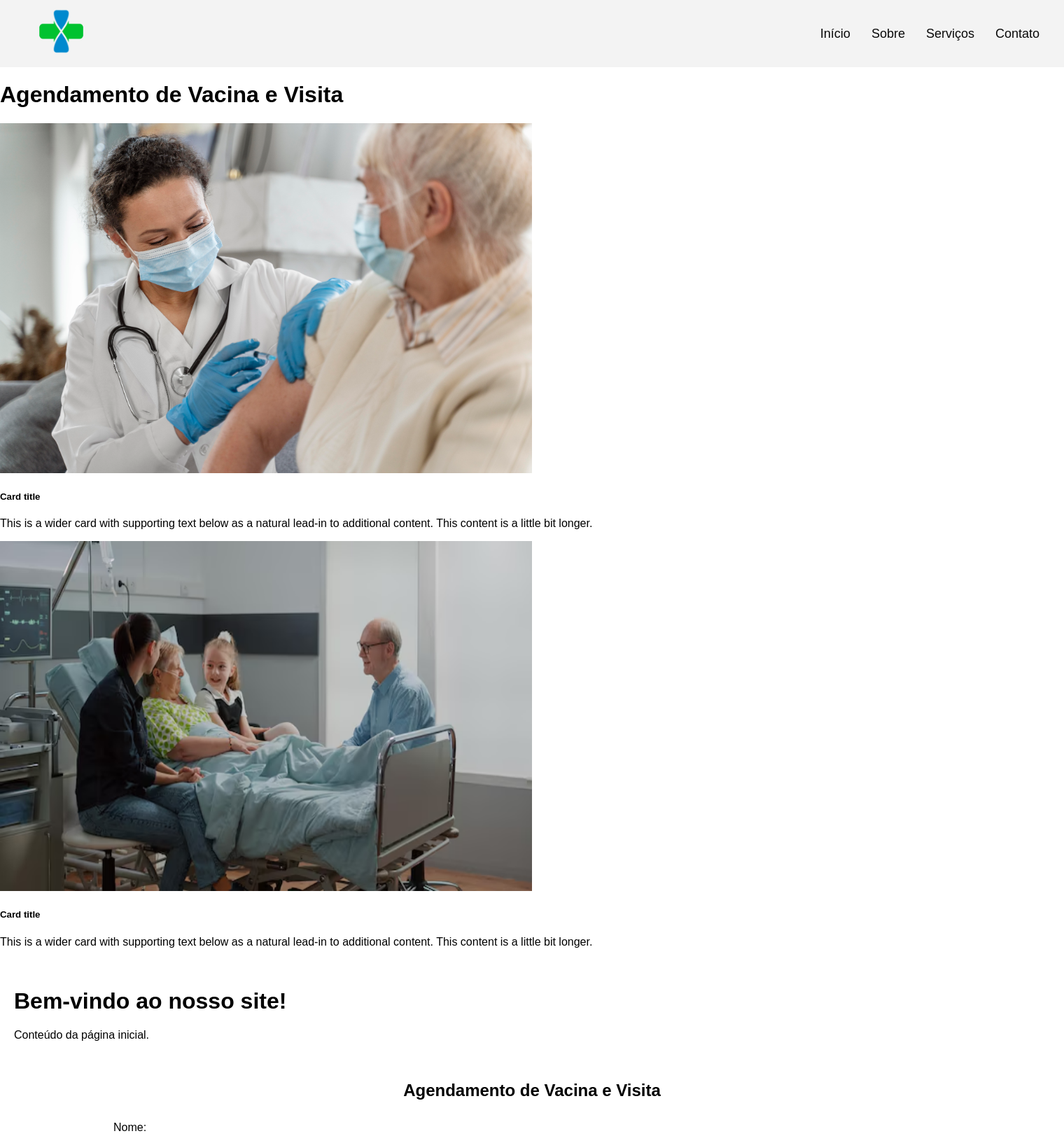
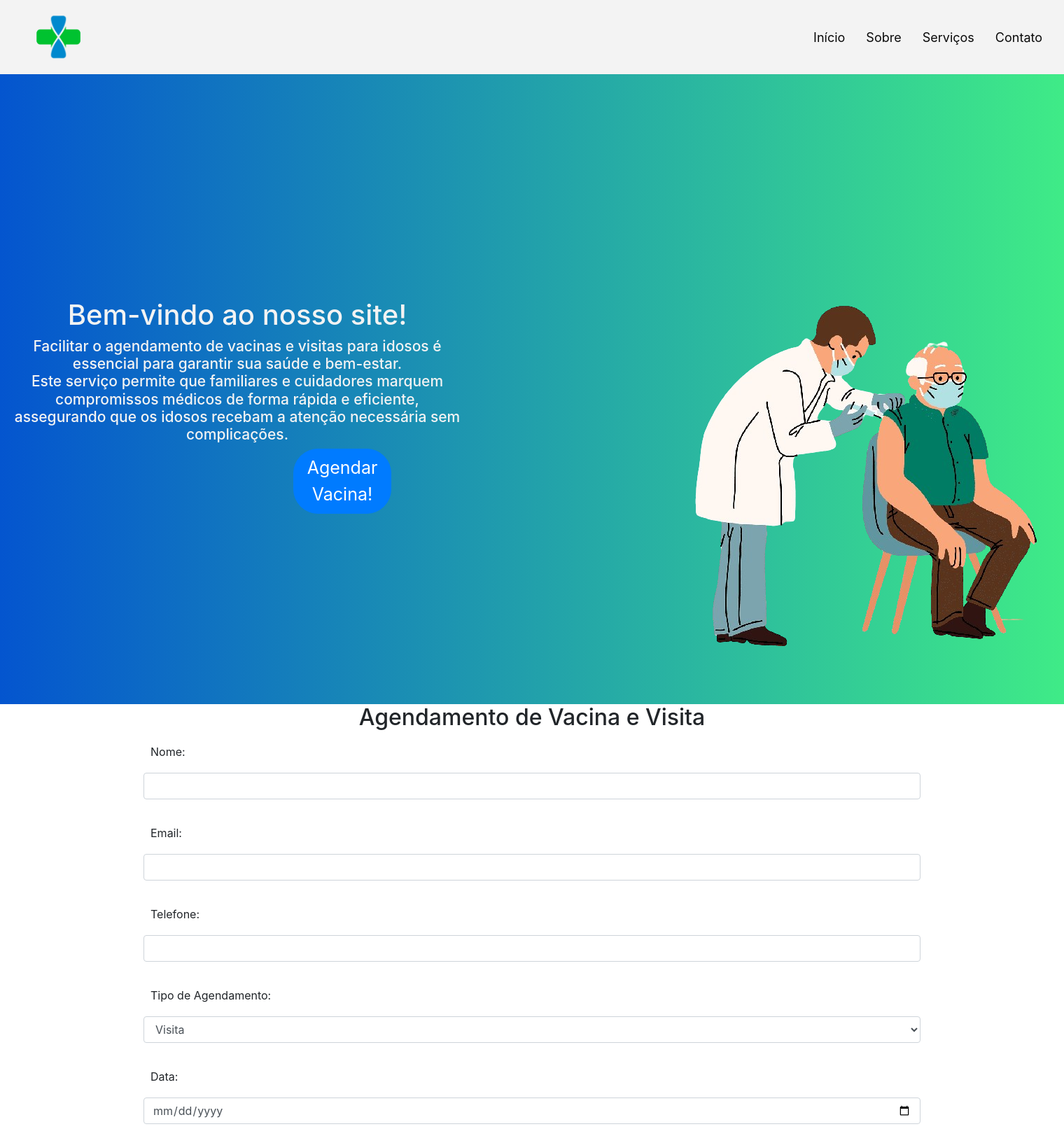
Before and after one commit to ThiagoFelipe01/Hackathon1, a PHP site: page / in a window 1520 px wide. Shown: the top 1633 px of the page at 70% size. Run offline with PHP 8.4, Linux system fonts and the light colour scheme; some libraries are stand-ins or nearby versions.

Commit message:
Atualização do codigo da pagina inicial

```diff
--- a/Php/SaudeCenter/about.php
+++ b/Php/SaudeCenter/about.php
@@ -1,4 +1,4 @@
-<?php include 'navbar.php'; ?>
+<?php include 'templates/navbar.php'; ?>
 
 <div class="content">
     <h1>Sobre Nós</h1>
--- a/Php/SaudeCenter/contact.php
+++ b/Php/SaudeCenter/contact.php
@@ -1,4 +1,4 @@
-<?php include 'navbar.php'; ?>
+<?php include 'templates/navbar.php'; ?>
 <div class="content">
     <h1>Contato</h1>
     <p>Conteúdo da página de contato.</p>
--- a/Php/SaudeCenter/css/style.css
+++ b/Php/SaudeCenter/css/style.css
@@ -90,16 +90,44 @@ nav img {
     align-items: center;
 }
 
-.cardscont {
-    border: black;
-
-
+.containerini {
+    background:linear-gradient(to right, #0455cf, #3feb87);
+    width: 100%;
+    height: 900px;
+    display: flex;
 }
 
-.cardscont img {
-    width: 50%;
-    height: 500px;
+.containerini h1 {
+    margin-top: 300px;
+    color: #f3f3f3;
+    text-align: center;
+    margin-right: 300px;
 }
+
+.containerini h4 {
+    color: #f3f3f3;
+    text-align: center;
+    margin-right: 300px;
+    font-size: 21px;
+}
+
+.containerini a {
+    text-align: center;
+    font-size: 25px;
+    border-radius: 35px;
+    margin-inline: 399px;
+}
+
+.containerimg {
+    float: right;
+    margin-top: 330px;
+    margin-right: 30px;
+}
+
+.container {
+    display: center;
+}
+
 
 @media (max-width: 768px) {
     .navbar .nav-links {
--- a/Php/SaudeCenter/index.php
+++ b/Php/SaudeCenter/index.php
@@ -1,54 +1,57 @@
-<?php include 'navbar.php'; ?>
-<?php include('templates/header.php'); ?>
+<?php include 'templates/navbar.php'; ?>
+<?php include 'templates/header.php'; ?>
 
-<div class="cardscont">
-<div class="row">
-    <div class="col-sm-6 mb-3 sm-0">
-            <img src="imagens/doc.jpg" class="card-img-top" alt="vacina">
-            <div class="card-body">
-                <h5 class="card-title">Card title</h5>
-                <p class="card-text">This is a wider card with supporting text below as a natural lead-in to additional content. This content is a little bit longer.</p>
+<div class="containerini">
+    <div class="content">
+        <h1>Bem-vindo ao nosso site!</h1>
+        <h4>Facilitar o agendamento de vacinas e visitas para idosos é essencial para garantir sua saúde e bem-estar.<br>
+            Este serviço permite que familiares e cuidadores marquem compromissos médicos de forma rápida e
+            eficiente, assegurando que os idosos recebam a atenção necessária sem complicações.</h4>
+        <a class="btn btn-primary btn-lg" href="#" role="button">Agendar Vacina!</a>
     </div>
-    </div>
-    <div class="col-sm-6">
-            <img src="imagens/visita.png" class="card-img-top" alt="vacina">
-            <div class="card-body">
-                <h5 class="card-title">Card title</h5>
-                <p class="card-text">This is a wider card with supporting text below as a natural lead-in to additional content. This content is a little bit longer.</p>
-            </div>
-    </div>
+
+    <div class="containerimg">
+        <img src="imagens/idoso.png" alt="">
     </div>
 </div>
 
-<div class="content">
-    <h1>Bem-vindo ao nosso site!</h1>
-    <p>Conteúdo da página inicial.</p>
-</div>
 <div class="container">
         <h2>Agendamento de Vacina e Visita</h2>
         <form action="agendamento.php" method="post">
+            <div class="form-group">
                 <label for="nome">Nome:</label>
-        <input type="text" id="nome" name="nome" required>
-
+                <input type="text" id="nome" name="nome" class="form-control" required>
+            </div>
+            <div class="form-group">
                 <label for="email">Email:</label>
-        <input type="email" id="email" name="email" required>
-
+                <input type="email" id="email" name="email" class="form-control" required>
+            </div>
+            <div class="form-group">
                 <label for="telefone">Telefone:</label>
-        <input type="text" id="telefone" name="telefone" required>
-
+                <input type="text" id="telefone" name="telefone" class="form-control" required>
+            </div>
+            <div class="form-group">
                 <label for="tipo_agendamento">Tipo de Agendamento:</label>
-        <select id="tipo_agendamento" name="tipo_agendamento" required>
-            <option value="vacina">Vacina</option>
+                <select id="tipo_agendamento" name="tipo_agendamento" class="form-control" required>
                     <option value="visita">Visita</option>
                 </select>
-
+            </div>
+            <div class="form-group">
                 <label for="data_agendamento">Data:</label>
-        <input type="date" id="data_agendamento" name="data_agendamento" required>
-
+                <input type="date" id="data_agendamento" name="data_agendamento" class="form-control" required>
+            </div>
+            <div class="form-group">
                 <label for="horario">Horário:</label>
-        <input type="time" id="horario" name="horario" required>
-
-        <input type="submit" value="Agendar">
+                <input type="time" id="horario" name="horario" class="form-control" required>
+            </div>
+            <button type="submit" class="btn btn-primary">Agendar</button>
         </form>
     </div>
-<?php include('templates/footer.php'); ?>
+</div>
+
+<?php include 'templates/footer.php'; ?>
+
+<!-- Bootstrap JS, Popper.js, and jQuery -->
+<script src="https://code.jquery.com/jquery-3.5.1.slim.min.js"></script>
+<script src="https://cdn.jsdelivr.net/npm/@popperjs/core@2.5.4/dist/umd/popper.min.js"></script>
+<script src="https://stackpath.bootstrapcdn.com/bootstrap/4.5.2/js/bootstrap.min.js"></script>
--- a/Php/SaudeCenter/navbar.php
+++ /dev/null
@@ -1,29 +0,0 @@
-<!DOCTYPE html>
-<html lang="pt-br">
-<head>
-    <meta charset="UTF-8">
-    <meta name="viewport" content="width=device-width, initial-scale=1.0">
-    <title>Navbar Exemplo</title>
-    <link rel="stylesheet" href="styles.css">
-</head>
-<body>
-
-    <nav class="navbar">
-        <div class="logo">
-            <a href="index.php"><img src="imagens/clinicasaude-logo-nova.png" alt="logo"></a>
-
-        </div>
-        <ul class="nav-links">
-            <li><a href="index.php">Início</a></li>
-            <li><a href="about.php">Sobre</a></li>
-            <li><a href="services.php">Serviços</a></li>
-            <li><a href="contact.php">Contato</a></li>
-        </ul>
-        <div class="menu-toggle">
-            <input type="checkbox" id="menu-checkbox">
-            <label for="menu-checkbox" class="menu-icon">&#9776;</label>
-        </div>
-    </nav>
-    <script src="script.js"></script>
-</body>
-</html>
--- a/Php/SaudeCenter/services.php
+++ b/Php/SaudeCenter/services.php
@@ -1,4 +1,4 @@
-<?php include 'navbar.php'; ?>
+<?php include 'templates/navbar.php'; ?>
 
 <div class="content">
     <h1>Serviços</h1>
--- a/Php/SaudeCenter/templates/header.php
+++ b/Php/SaudeCenter/templates/header.php
@@ -6,8 +6,9 @@
     <meta name="viewport" content="width=device-width, initial-scale=1.0">
     <title>Agendamento de Vacina e Visita</title>
     <link rel="stylesheet" href="css/style.css">
+    <link href="https://maxcdn.bootstrapcdn.com/bootstrap/4.5.2/css/bootstrap.min.css" rel="stylesheet">
 </head>
 <body>
     <header>
-        <h1>Agendamento de Vacina e Visita</h1>
+
     </header>
--- /dev/null
+++ b/Php/SaudeCenter/templates/navbar.php
@@ -0,0 +1,29 @@
+<!DOCTYPE html>
+<html lang="pt-br">
+<head>
+    <meta charset="UTF-8">
+    <meta name="viewport" content="width=device-width, initial-scale=1.0">
+    <title>Navbar Exemplo</title>
+    <link rel="stylesheet" href="styles.css">
+</head>
+<body>
+
+    <nav class="navbar">
+        <div class="logo">
+            <a href="index.php"><img src="imagens/clinicasaude-logo-nova.png" alt="logo"></a>
+
+        </div>
+        <ul class="nav-links">
+            <li><a href="index.php">Início</a></li>
+            <li><a href="about.php">Sobre</a></li>
+            <li><a href="services.php">Serviços</a></li>
+            <li><a href="contact.php">Contato</a></li>
+        </ul>
+        <div class="menu-toggle">
+            <input type="checkbox" id="menu-checkbox">
+            <label for="menu-checkbox" class="menu-icon">&#9776;</label>
+        </div>
+    </nav>
+    <script src="script.js"></script>
+</body>
+</html>
```
Also changed, not shown: Php/SaudeCenter/imagens/idoso.png (added), 1 other file. Lines whose indentation alone changed are shown as unchanged.
